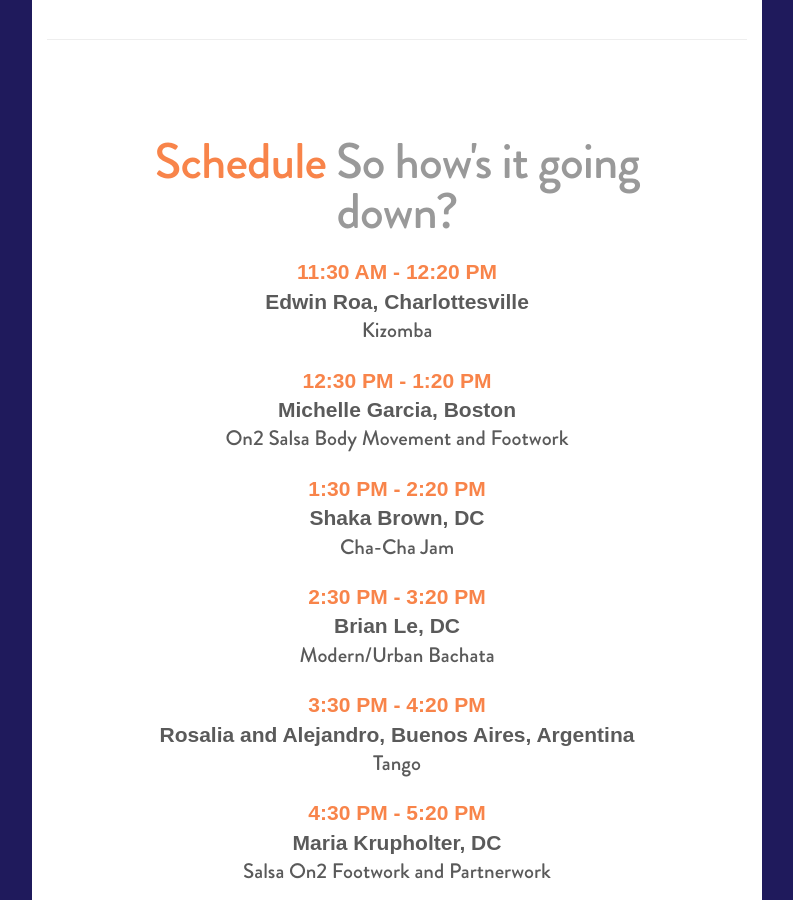
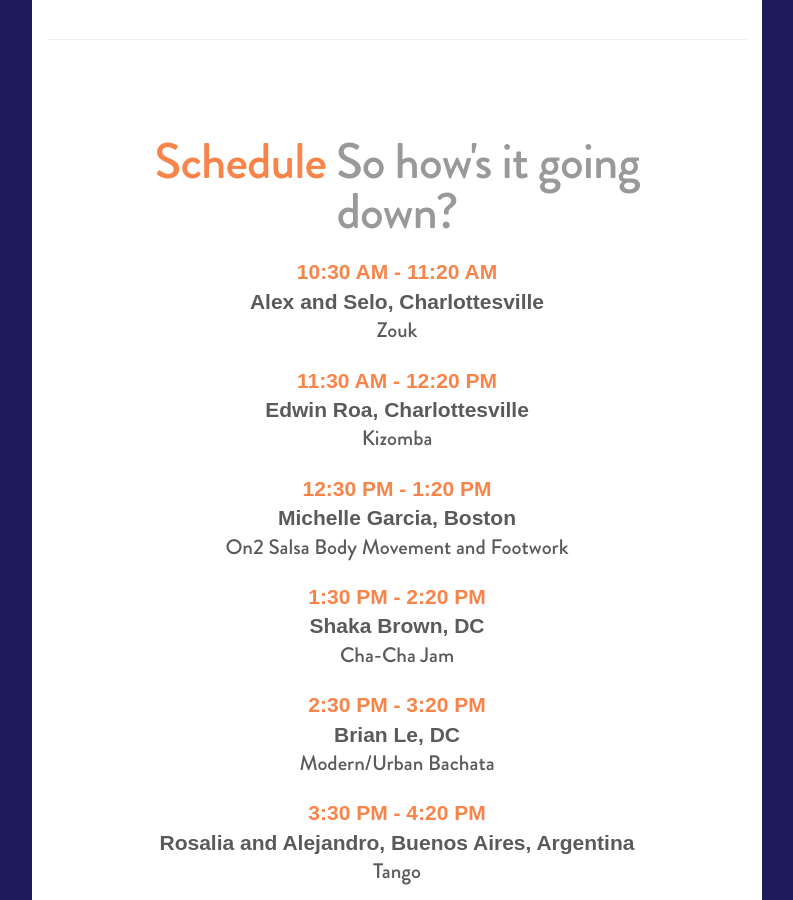
Before and after one commit to swoloszynski/universitysalsafest, a Jekyll site: the page built from index.html, in a window 1280 px wide and 900 px high, scrolled down 1637 px. Shown: the whole window, without its empty margins (243-1036 px from the left). Built offline with Jekyll 4.4.1, drawn with Linux system fonts in a browser that asks for light colours; comment, search, counter and statistics services are not loaded.

Commit message:
Add 10:30am workshop to schedule

```diff
--- a/_data/schedule.yml
+++ b/_data/schedule.yml
@@ -1,4 +1,9 @@
 ---
+- time: 10:30 AM - 11:20 AM
+  title: Alex and Selo, Charlottesville
+  description: Zouk
+  description_line_two:
+
 - time: 11:30 AM - 12:20 PM
   title: Edwin Roa, Charlottesville
   description: Kizomba
```
